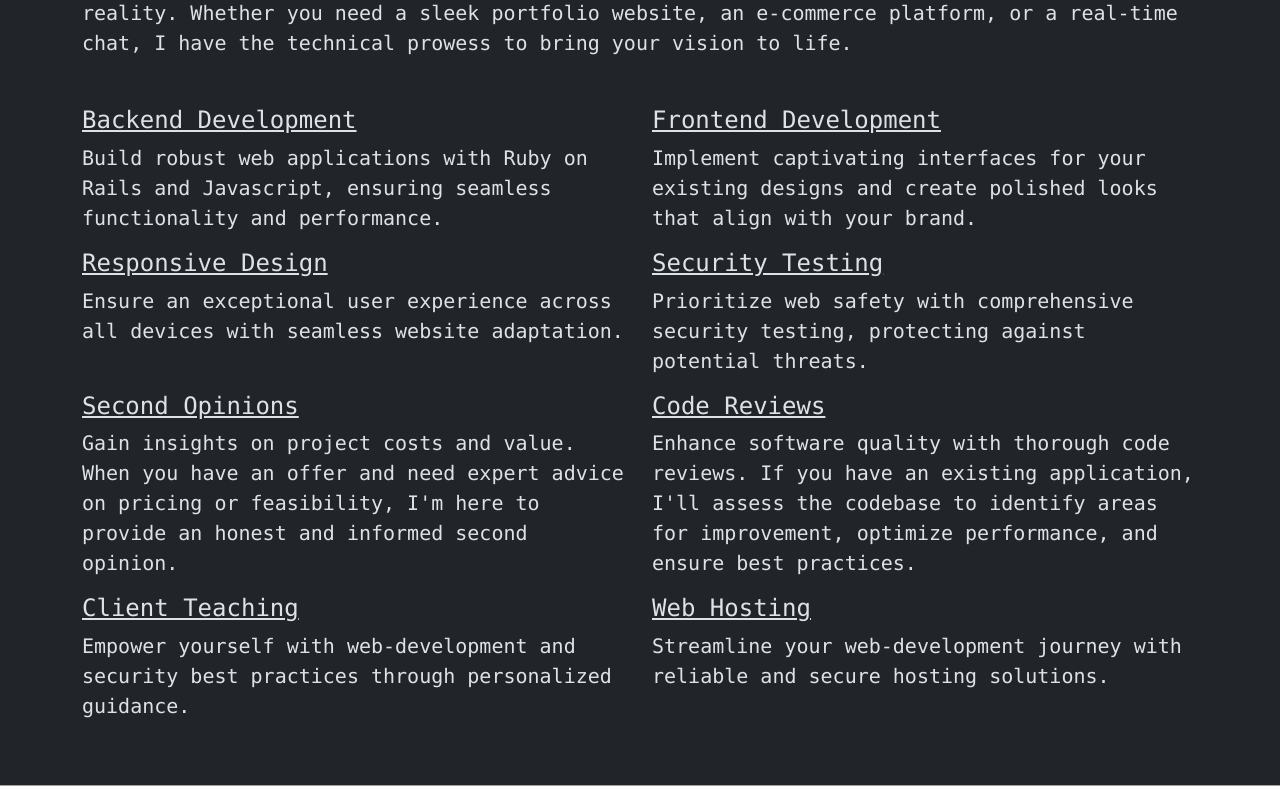
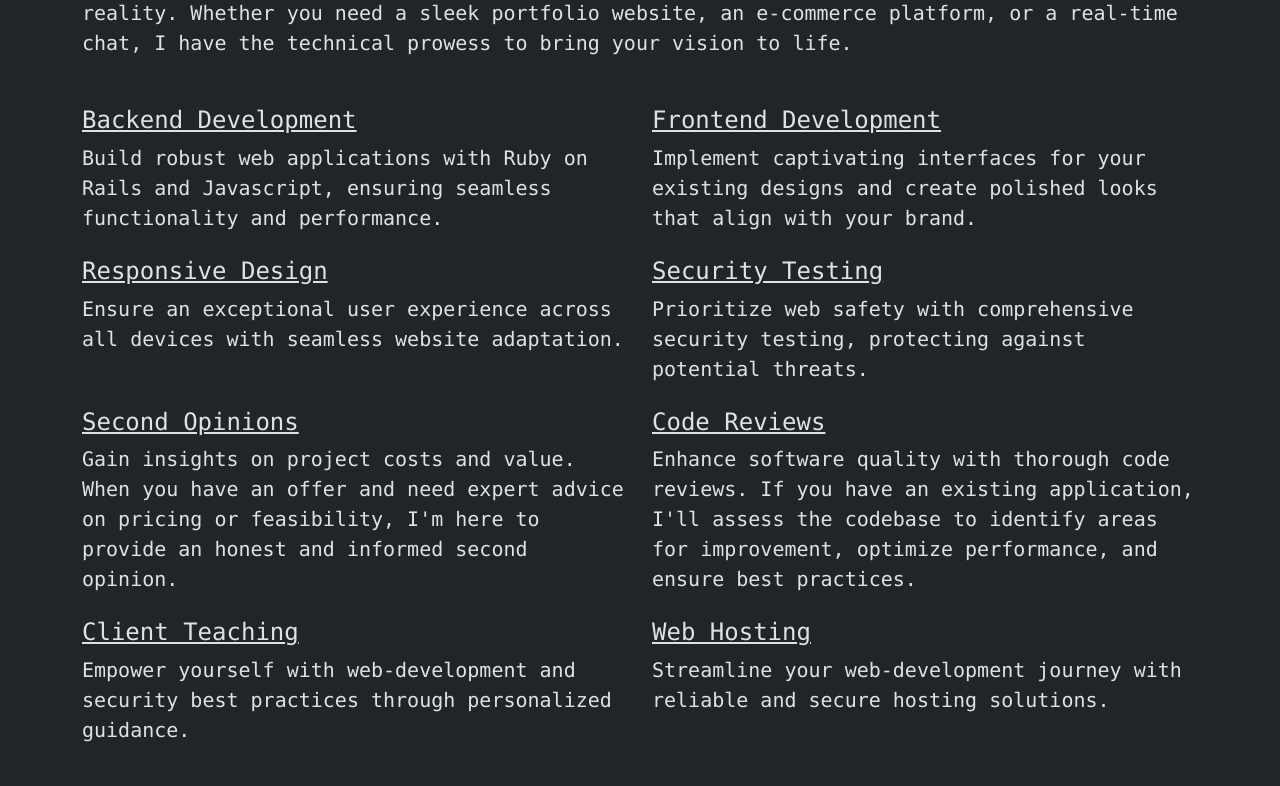
Before and after one commit to dchacke/hackethal-engineering, a PHP site: page /index.html in a window 1280 px wide. Shown: the part 1114-1900 px from the top of the page. Run offline with PHP 8.4, Linux system fonts and the light colour scheme; grey boxes are pictures that could not be loaded.

Commit message:
Add spacing between services

```diff
--- a/index.html
+++ b/index.html
@@ -41,38 +41,38 @@
     <h2 class="display-6 my-4">Building Your Vision, Delivering Results</h2>
     <p class="lead mb-5">With over a decade of expertise in web development, I take pride in transforming ideas into reality. Whether you need a sleek portfolio website, an e-commerce platform, or a real-time chat, I have the technical prowess to bring your vision to life.</p>
 
-    <div class="row lead">
-      <div class="col-12 col-md-6">
+    <div class="row lead mb-n3">
+      <div class="col-12 col-md-6 mb-4">
         <h4>Backend Development</h4>
-        <p>Build robust web applications with Ruby on Rails and Javascript, ensuring seamless functionality and performance.</p>
+        <p class="mb-0">Build robust web applications with Ruby on Rails and Javascript, ensuring seamless functionality and performance.</p>
       </div>
-      <div class="col-12 col-md-6">
+      <div class="col-12 col-md-6 mb-4">
         <h4>Frontend Development</h4>
-        <p>Implement captivating interfaces for your existing designs and create polished looks that align with your brand.</p>
+        <p class="mb-0">Implement captivating interfaces for your existing designs and create polished looks that align with your brand.</p>
       </div>
-      <div class="col-12 col-md-6">
+      <div class="col-12 col-md-6 mb-4">
         <h4>Responsive Design</h4>
-        <p>Ensure an exceptional user experience across all devices with seamless website adaptation.</p>
+        <p class="mb-0">Ensure an exceptional user experience across all devices with seamless website adaptation.</p>
       </div>
-      <div class="col-12 col-md-6">
+      <div class="col-12 col-md-6 mb-4">
         <h4>Security Testing</h4>
-        <p>Prioritize web safety with comprehensive security testing, protecting against potential threats.</p>
+        <p class="mb-0">Prioritize web safety with comprehensive security testing, protecting against potential threats.</p>
       </div>
-      <div class="col-12 col-md-6">
+      <div class="col-12 col-md-6 mb-4">
         <h4>Second Opinions</h4>
-        <p>Gain insights on project costs and value. When you have an offer and need expert advice on pricing or feasibility, I'm here to provide an honest and informed second opinion.</p>
+        <p class="mb-0">Gain insights on project costs and value. When you have an offer and need expert advice on pricing or feasibility, I'm here to provide an honest and informed second opinion.</p>
       </div>
-      <div class="col-12 col-md-6">
+      <div class="col-12 col-md-6 mb-4">
         <h4>Code Reviews</h4>
-        <p>Enhance software quality with thorough code reviews. If you have an existing application, I'll assess the codebase to identify areas for improvement, optimize performance, and ensure best practices.</p>
+        <p class="mb-0">Enhance software quality with thorough code reviews. If you have an existing application, I'll assess the codebase to identify areas for improvement, optimize performance, and ensure best practices.</p>
       </div>
-      <div class="col-12 col-md-6">
+      <div class="col-12 col-md-6 mb-4">
         <h4>Client Teaching</h4>
-        <p>Empower yourself with web-development and security best practices through personalized guidance.</p>
+        <p class="mb-0">Empower yourself with web-development and security best practices through personalized guidance.</p>
       </div>
-      <div class="col-12 col-md-6">
+      <div class="col-12 col-md-6 mb-4">
         <h4>Web Hosting</h4>
-        <p>Streamline your web-development journey with reliable and secure hosting solutions.</p>
+        <p class="mb-0">Streamline your web-development journey with reliable and secure hosting solutions.</p>
       </div>
     </div>
   </div>
--- a/styles.css
+++ b/styles.css
@@ -30,6 +30,10 @@ h4 {
   scroll-margin-top: 2rem;
 }
 
+.mb-n3 {
+  margin-bottom: -1rem !important;
+}
+
 /* sm */
 @media (min-width: 576px) {
   .banner-container {
```
